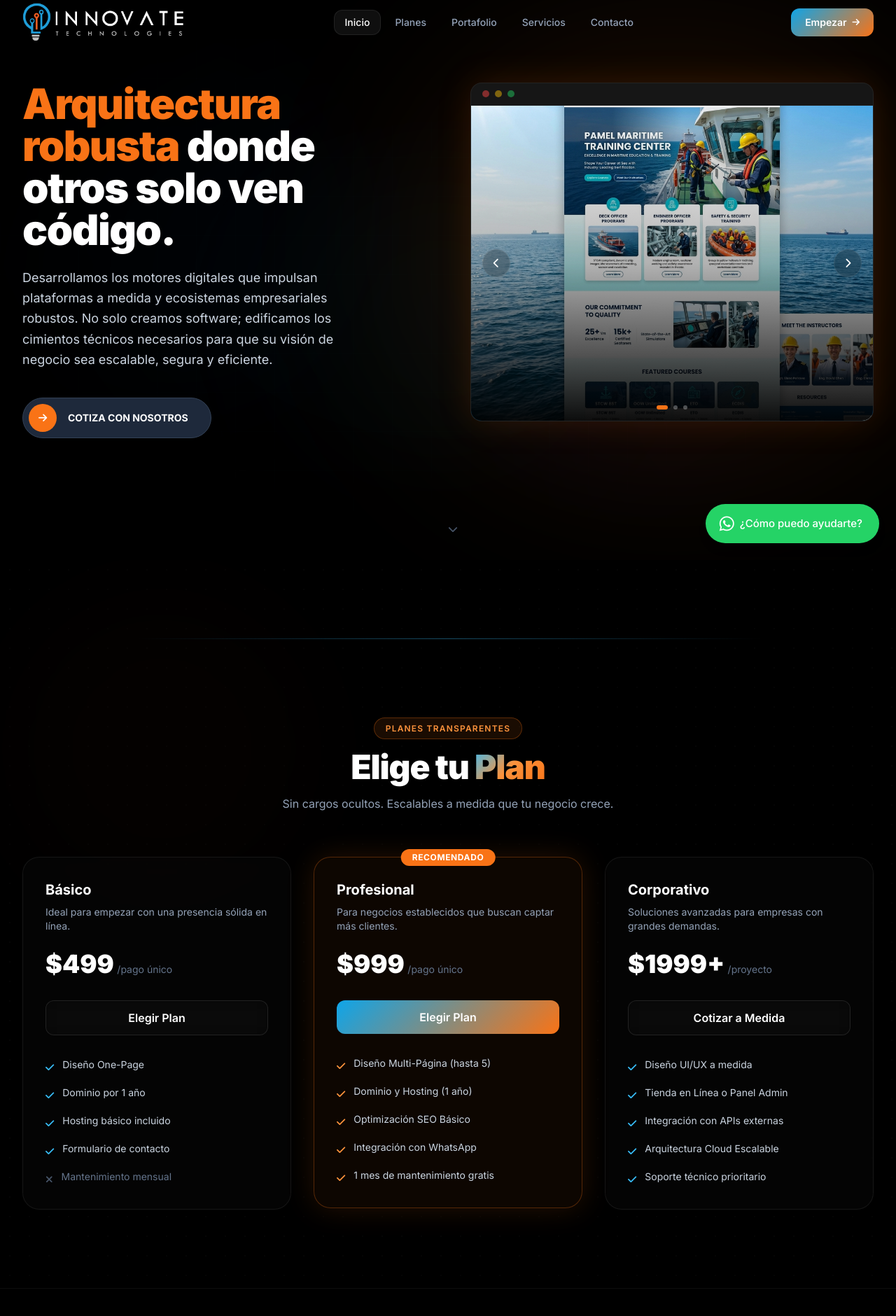
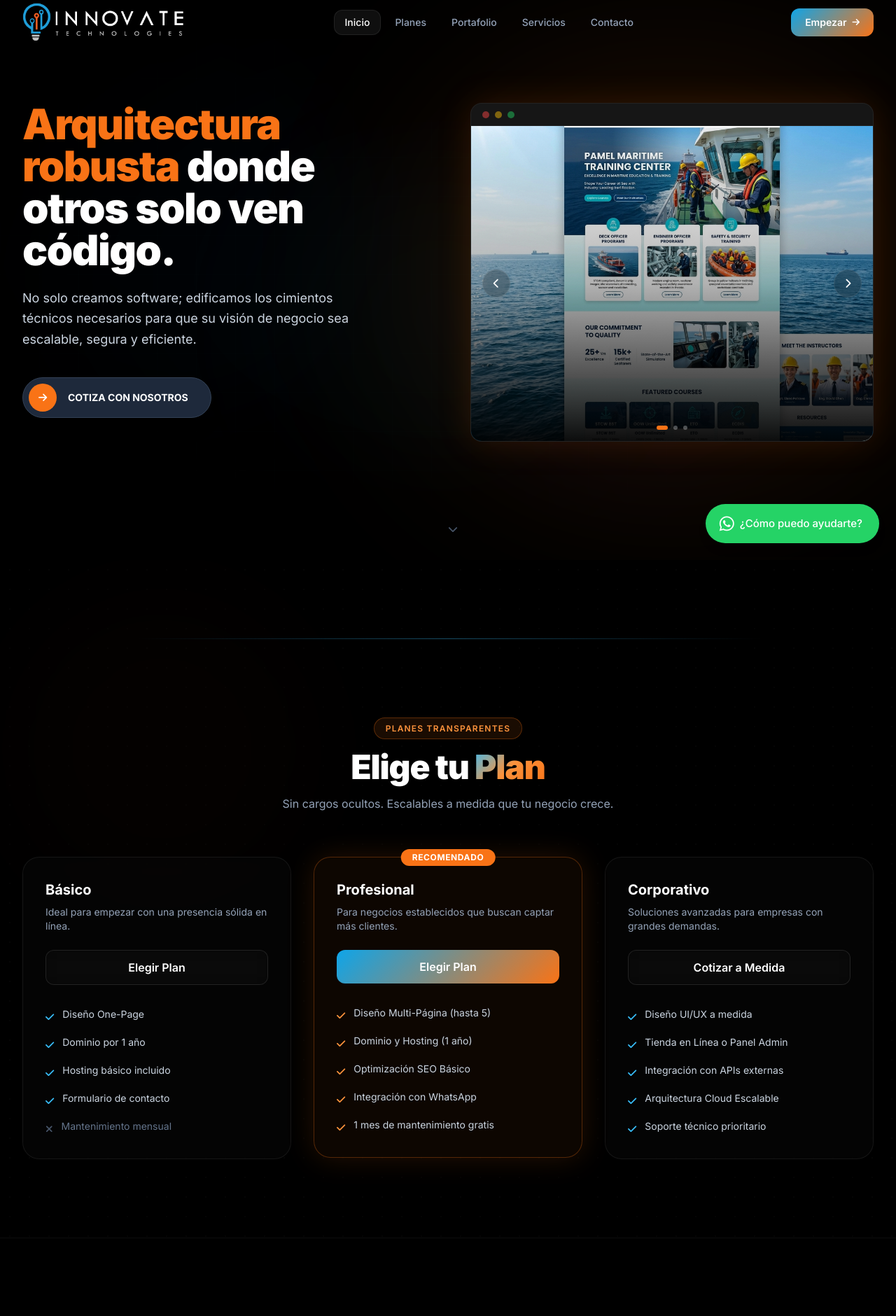
Before and after one commit to kadoshlopez-creator/innovate, a PHP site: page / in a window 1280 px wide. Shown: the top 1880 px of the page at 70% size. Run offline with PHP 8.4, Linux system fonts and the light colour scheme; tables that the repository leaves empty hold one stand-in row (values such as "Sample post"); some libraries are stand-ins or nearby versions.

Commit message:
new file:   scratch/check_service.php new file:   scratch/update_service.php new file:   scratch/update_service_detail.php modified:   src/Views/home.php

```diff
--- a/src/Views/home.php
+++ b/src/Views/home.php
@@ -26,7 +26,7 @@
                 </h1>
 
                 <p class="text-slate-300 text-lg leading-relaxed mb-10 max-w-lg">
-                    Desarrollamos los motores digitales que impulsan plataformas a medida y ecosistemas empresariales robustos. No solo creamos software; edificamos los cimientos técnicos necesarios para que su visión de negocio sea escalable, segura y eficiente.
+                    No solo creamos software; edificamos los cimientos técnicos necesarios para que su visión de negocio sea escalable, segura y eficiente.
                 </p>
 
                 <div class="flex flex-col sm:flex-row gap-4 mb-14">
@@ -150,10 +150,7 @@
             <div class="glass border border-white/[0.07] rounded-3xl p-8 flex flex-col group reveal" style="transition-delay: 0ms;">
                 <h3 class="text-xl font-bold text-white mb-2">Básico</h3>
                 <p class="text-slate-400 text-sm mb-6">Ideal para empezar con una presencia sólida en línea.</p>
-                <div class="mb-8">
-                    <span class="text-4xl font-black text-white">$499</span>
-                    <span class="text-slate-500 text-sm">/pago único</span>
-                </div>
+
                 <a href="/contacto?plan=basico" class="w-full text-center glass border border-white/[0.1] hover:border-sky-500/50 hover:bg-sky-500/10 text-white font-semibold py-3 rounded-xl transition-all duration-300 mb-8">Elegir Plan</a>
                 <div class="space-y-4 flex-1">
                     <div class="flex items-start gap-3"><i class="fas fa-check text-sky-400 mt-1 text-sm"></i><span class="text-slate-300 text-sm">Diseño One-Page</span></div>
@@ -169,10 +166,7 @@
                 <div class="absolute top-0 left-1/2 -translate-x-1/2 -translate-y-1/2 bg-orange-500 text-white text-xs font-bold uppercase tracking-wider py-1 px-4 rounded-full">Recomendado</div>
                 <h3 class="text-xl font-bold text-white mb-2">Profesional</h3>
                 <p class="text-slate-400 text-sm mb-6">Para negocios establecidos que buscan captar más clientes.</p>
-                <div class="mb-8">
-                    <span class="text-4xl font-black text-white">$999</span>
-                    <span class="text-slate-500 text-sm">/pago único</span>
-                </div>
+
                 <a href="/contacto?plan=profesional" class="w-full text-center btn-neon text-white font-semibold py-3 rounded-xl transition-all duration-300 mb-8">Elegir Plan</a>
                 <div class="space-y-4 flex-1">
                     <div class="flex items-start gap-3"><i class="fas fa-check text-orange-400 mt-1 text-sm"></i><span class="text-slate-300 text-sm">Diseño Multi-Página (hasta 5)</span></div>
@@ -187,10 +181,7 @@
             <div class="glass border border-white/[0.07] rounded-3xl p-8 flex flex-col group reveal" style="transition-delay: 200ms;">
                 <h3 class="text-xl font-bold text-white mb-2">Corporativo</h3>
                 <p class="text-slate-400 text-sm mb-6">Soluciones avanzadas para empresas con grandes demandas.</p>
-                <div class="mb-8">
-                    <span class="text-4xl font-black text-white">$1999+</span>
-                    <span class="text-slate-500 text-sm">/proyecto</span>
-                </div>
+
                 <a href="/contacto?plan=corporativo" class="w-full text-center glass border border-white/[0.1] hover:border-sky-500/50 hover:bg-sky-500/10 text-white font-semibold py-3 rounded-xl transition-all duration-300 mb-8">Cotizar a Medida</a>
                 <div class="space-y-4 flex-1">
                     <div class="flex items-start gap-3"><i class="fas fa-check text-sky-400 mt-1 text-sm"></i><span class="text-slate-300 text-sm">Diseño UI/UX a medida</span></div>
```
Also changed, not shown: scratch/check_service.php (added, +14 -0 lines), scratch/update_service.php (added, +28 -0 lines), scratch/update_service_detail.php (added, +22 -0 lines).
